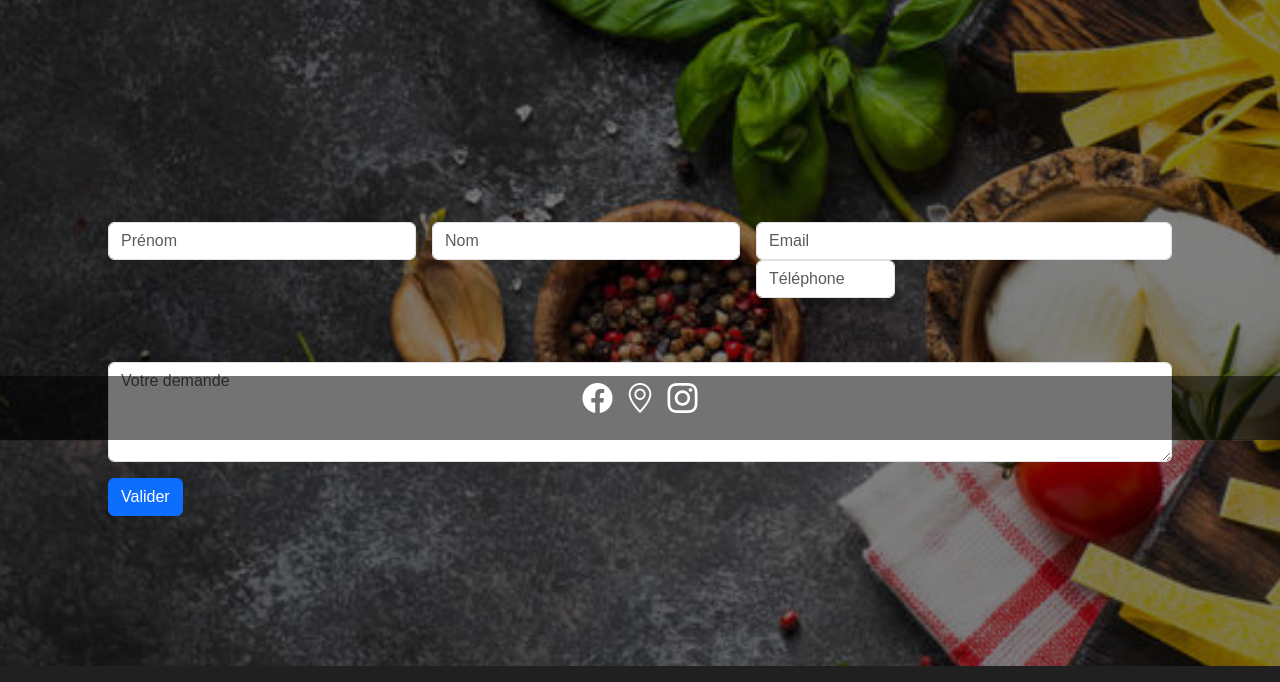
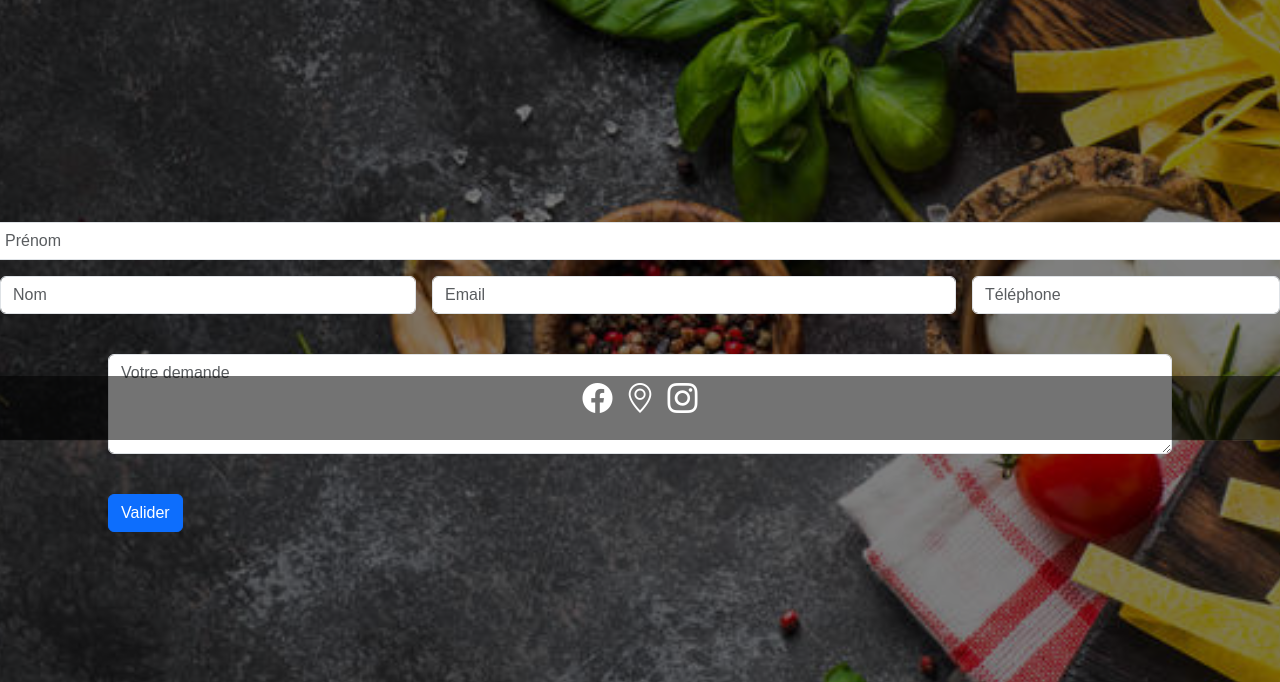
Before and after one commit to clemence95/MS_FULL_STACK, a PHP site: page /form_contacte.php in a window 1280 px wide. Shown: the part 360-1042 px from the top of the page. Run offline with PHP 8.4, Linux system fonts and the light colour scheme; some web fonts are replaced.

Commit message:
css js php

```diff
--- a/Ms_Full_Stack/Projet_District/assets/css/style.css
+++ b/Ms_Full_Stack/Projet_District/assets/css/style.css
@@ -48,7 +48,7 @@
 }
 
 body {
-    background: linear-gradient(rgba(0, 0, 0, 0.5), rgba(0, 0, 0, 0.5)), url('../img/bg2.jpeg') center center fixed no-repeat;
+    background: linear-gradient(rgba(0, 0, 0, 0.5), rgba(0, 0, 0, 0.5)), url('/Ms_Full_Stack/Projet_District/assets/img/bg2.jpeg') center center fixed no-repeat;
     background-size: cover;
     background-attachment: fixed;
     position: relative;
--- a/Ms_Full_Stack/Projet_District/form_contacte.php
+++ b/Ms_Full_Stack/Projet_District/form_contacte.php
@@ -11,45 +11,41 @@
     <link href="https://fonts.googleapis.com/css2?family=Lugrasimo&display=swap" rel="stylesheet">
     <link href="https://fonts.googleapis.com/css2?family=Dancing+Script:wght@400;500&display=swap" rel="stylesheet">
     <link rel="stylesheet" href="https://cdn.jsdelivr.net/npm/bootstrap-icons@1.10.5/font/bootstrap-icons.css">
-    <link rel="stylesheet" href="./assets//css//style.css">
+    <link rel="stylesheet" href="./assets/css/style.css">
 </head>
 
 <body>
     <nav>
-        <?php
-        include './assets/php/nav.php';
-        ?>
+        <?php include './assets/php/nav.php'; ?>
     </nav>
-   <?php
-   include './assets/php/banner.php';
-   ?>
-    <form class=" row g-3 needs-validation" novalidate>
-        <div class="col-md-3 mb-4">
-            <input type="text" class="form-control" placeholder="Prénom" aria-label="prenom" id="validationCustom01" required>
+    <?php include './assets/php/banner.php'; ?>
+    <form class="row g-3" action="./assets//php//traitement_contacte.php" method="post" onsubmit="return validerFormulaire()>
+        <div class="col-md-4 mb-4">
+            <input type="text" class="form-control" placeholder="Prénom" aria-label="prenom" name="prenom" id="prenom" required>
             <div class="invalid-feedback">
                 Vous devez saisir votre Prénom
             </div>
         </div>
-        <div class="col-md-3 mb-4">
-            <input type="text" class="form-control" placeholder="Nom" aria-label="nom" id="validationCustom02" required>
+        <div class="col-md-4 mb-4">
+            <input type="text" class="form-control" placeholder="Nom" aria-label="nom" name="nom" id="nom" required>
             <div class="invalid-feedback">
                 Vous devez saisir votre Nom
             </div>
         </div>
-            <div class="col-md-4 mb-4">
-                <input type="email" class="form-control" id="inputEmail4" placeholder="Email" required>
-                <div class="invalid-feedback">
-                    Saisir une adresse email valide
-                </div>
-            <div class="col-md-4 mb-4">
-                <input type="tel" class="form-control" placeholder="Téléphone" id="exampleInputPassword1" required>
-                <div class="invalid-feedback">
-                    Saisir votre numéro de téléphone
-                </div>
+        <div class="col-md-5 mb-4">
+            <input type="email" class="form-control" placeholder="Email" name="email" id="email" required>
+            <div class="invalid-feedback">
+                Saisir une adresse email valide
             </div>
         </div>
-        <div class="col-md-10">
-            <textarea class="form-control" placeholder="Votre demande" id="floatingTextarea2" style="height: 100px" required></textarea>
+        <div class="col-md-3 mb-4">
+            <input type="tel" class="form-control" placeholder="Téléphone" name="telephone" id="telephone" required>
+            <div class="invalid-feedback">
+                Saisir votre numéro de téléphone
+            </div>
+        </div>
+        <div class="col-md-10 mb-4">
+            <textarea class="form-control" placeholder="Votre demande" id=demande name="demande" id="floatingTextarea2" style="height: 100px" required></textarea>
             <div class="invalid-feedback">
                 Saisir votre demande
             </div>
@@ -60,11 +56,9 @@
     </form>
 
     <footer>
-        <?php
-        include './assets/php/footer.php';
-        ?>
+        <?php include './assets/php/footer.php'; ?>
     </footer>
-    <script src="/Clemence_MSDIW/FRONT/DYNAMIQUE/JAVASCRIPT/script.js"></script>
+    <script src="./assets//js//script.js"></script>
 </body>
 
 </html>
```
Also changed, not shown: Ms_Full_Stack/Projet_District/assets/js/script.js (added, +47 -0 lines), Ms_Full_Stack/Projet_District/assets/php/traitement_contacte.php (added, +54 -0 lines).
